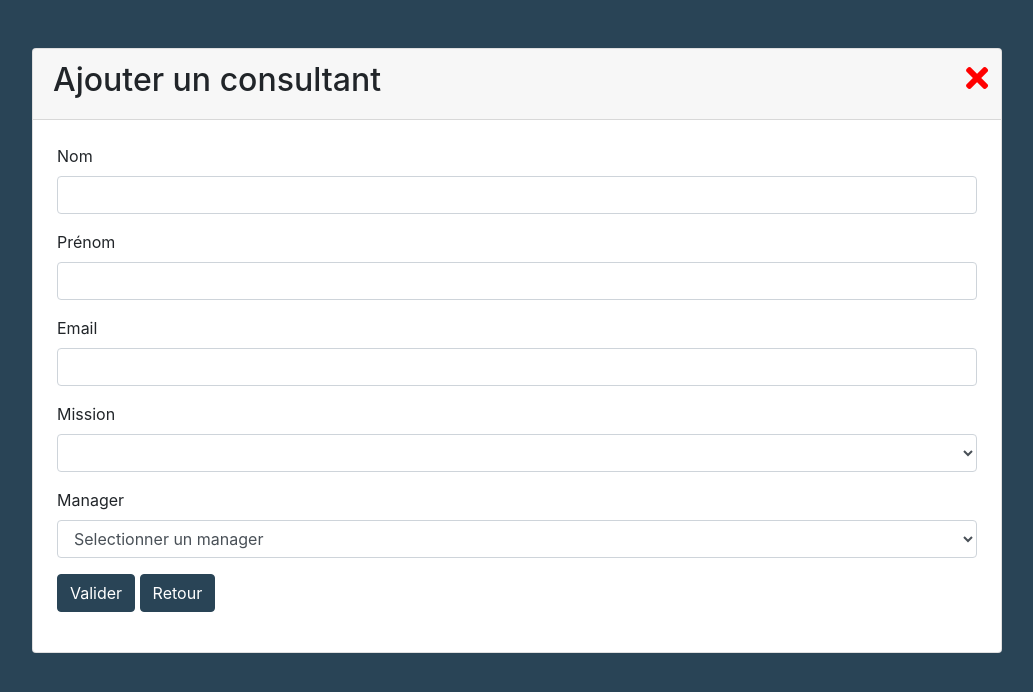
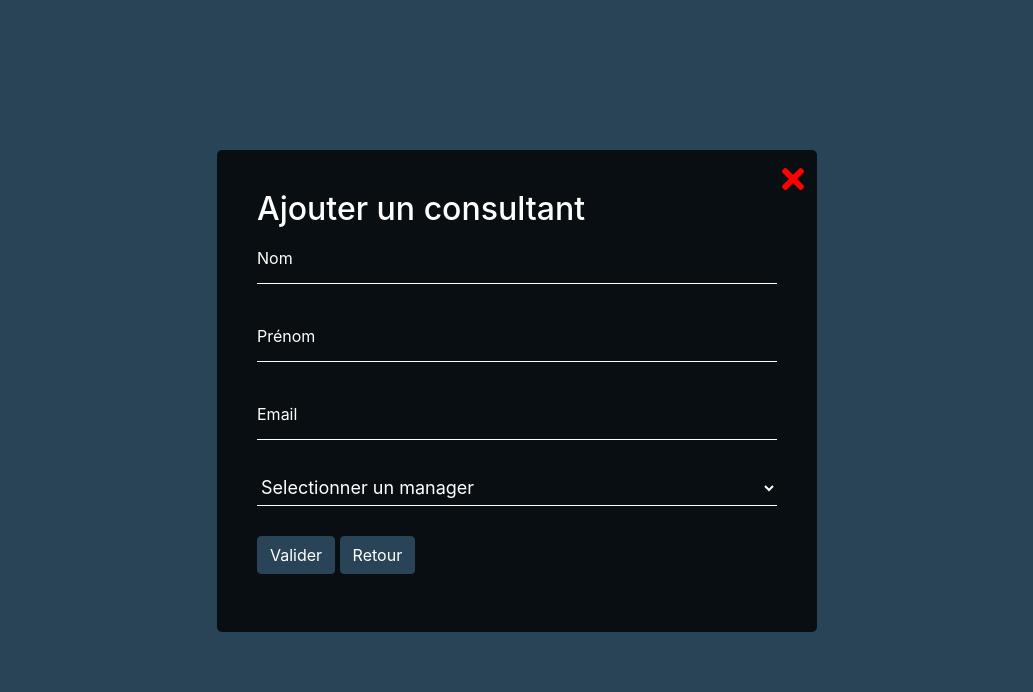
Before and after one commit to Jutmzg/project_happiness, a PHP site: page /consultant/create.php in a window 1280 px wide. Shown: the part 49-741 px from the top of the page, without its empty margins (123-1156 px from the left). Run offline with PHP 8.4, Linux system fonts and the light colour scheme; tables that the repository leaves empty or names only in its code hold one stand-in row (values such as "Sample post"); some libraries are stand-ins or nearby versions.

Commit message:
test design form

```diff
--- a/assets/css/style.css
+++ b/assets/css/style.css
@@ -98,6 +98,70 @@ margin: 11px;
 
 .welcome{
   color:white;
+}
+
+
+
+/***********INPUTS***********/
+
+
+.box {
+  background: rgba(0, 0, 0, 0.8);
+  width: 600px;
+  height: 482px;
+  border-radius: 5px;
+  padding: 40px;
+  position: absolute;
+  left: 50%;
+  top:55%;
+  transform: translate(-50%, -50%);
+  color:#294456;
+}
+.box h2 {
+  color:white;
+}
+
+.input-box {
+  position: relative;
+}
+
+.input-box input {
+  border-style: none;
+  background: transparent;
+  border-bottom: 1px solid white;
+  width: 100%;
+  position: relative;
+  outline: none;
+  padding: 10px 0;
+  color: white;
+  font-size: 18px;
+  margin-bottom: 30px;
+}
+
+.input-box select {
+  border-style: none;
+  background: transparent;
+  border-bottom: 1px solid white;
+  width: 100%;
+  position: relative;
+  outline: none;
+  padding: 6px 0;
+  color: white;
+  font-size: 18px;
+  margin-bottom: 30px;
+}
+
+.input-box label {
+  color: white;
+  position: absolute;
+  padding: 10px 0;
+  top: 0;
+  left: 0;
+  pointer-events: none;
+  transition: 0.5s;
+}
+option{
+  background:red;
 }
 
 /*************AG GRID***********/
--- a/consultant/create.php
+++ b/consultant/create.php
@@ -1,11 +1,6 @@
 <?php
 require '../db/db.php';
 $message = '';
-
-$sql = 'SELECT * FROM mission WHERE state = 0';
-$statement = $connection->query($sql);
-$statement->execute();
-$missions = $statement->fetchAll(PDO::FETCH_OBJ);
 
 $sql = "SELECT id, mail, CONCAT(firstname,' ', lastname) as fullname FROM manager WHERE state = 0";
 $statement = $connection->query($sql);
@@ -15,24 +10,18 @@ if (
   isset($_POST['lastname']) &&
   isset($_POST['firstname']) &&
   isset($_POST['mail']) &&
-  isset($_POST['mission_id']) &&
   isset($_POST['manager_id'])
 ) {
 
   $lastname = $_POST['lastname'];
   $firstname = $_POST['firstname'];
   $mail = $_POST['mail'];
-  if ($_POST['mission_id'] == '') {
-    $mission_id = NULL;
-  } else {
-    $mission_id = $_POST['mission_id'];
-  }
   $manager_id = $_POST['manager_id'];
   $state = 0;
 
-  $sql = 'INSERT INTO consultant(lastname, firstname, mail, mission_id, state, manager_id) VALUES(:lastname, :firstname, :mail, :mission_id, :state, :manager_id)';
+  $sql = 'INSERT INTO consultant(lastname, firstname, mail, state, manager_id) VALUES(:lastname, :firstname, :mail, :state, :manager_id)';
   $statement = $connection->prepare($sql);
-  if ($statement->execute([':lastname' => $lastname, ':firstname' => $firstname, ':mail' => $mail, ':mission_id' => $mission_id, ':state' => $state, ':manager_id' => $manager_id])) {
+  if ($statement->execute([':lastname' => $lastname, ':firstname' => $firstname, ':mail' => $mail, ':state' => $state, ':manager_id' => $manager_id])) {
     $message = 'Consultant ajouté';
   }
 }
@@ -43,44 +32,34 @@ if (
 
 <body>
   <div class="container">
-    <div class="card mt-5">
-      <div class="card-header">
-        <h2>Ajouter un consultant</h2>
-        <a href="/Akkappiness/consultant/show.php"> <i class="fas fa-times fa-2x" id="cross"></i></a>
-      </div>
-
-      <div class="card-body p-4">
         <?php if (!empty($message)) : ?>
           <div class="alert alert-success">
             <?= $message; ?>
           </div>
         <?php endif; ?>
+        <div class="box">
+
         <form method="post">
-          <div class="form-group">
+        <h2>Ajouter un consultant</h2>
+        <a href="/Akkappiness/consultant/show.php"> <i class="fas fa-times fa-2x" id="cross"></i></a>
+
+          <div class="input-box">
             <label for="lastname">Nom</label>
-            <input type="text" name="lastname" id="lastname" class="form-control" maxlength="50" minlength="2" required>
+            <input type="text" name="lastname" id="lastname" class="" maxlength="50" minlength="2" required>
           </div>
-          <div class="form-group">
+
+          <div class="input-box">
             <label for="firstname">Prénom</label>
-            <input type="text" name="firstname" id="firstname" class="form-control" maxlength="50" minlength="2" required>
+            <input type="text" name="firstname" id="firstname" class="" maxlength="50" minlength="2" required>
           </div>
-          <div class="form-group">
+
+          <div class="input-box">
             <label for="mail">Email</label>
-            <input type="email" name="mail" id="mail" class="form-control" maxlength="50" minlength="5" required>
+            <input type="email" name="mail" id="mail" class="" maxlength="50" minlength="5" required>
           </div>
-          <div class="form-group">
-            <label for="mission">Mission</label>
-            <select name="mission_id" class="form-control">
-              <option name="choice" id="choice"></option>
-              <?php foreach ($missions as $mission) {
-                ?>
-                <option value="<?= $mission->id ?>" name="mission" id="mission"><?= utf8_encode($mission->name) ?></option>
-              <?php } ?>
-            </select>
-          </div>
-          <div class="form-group">
-            <label for="manager">Manager</label>
-            <select name="manager_id" class="form-control" required>
+
+          <div class="input-box">
+            <select name="manager_id" class="" required>
               <option name="choice" id="choice" value="">Selectionner un manager</option>
               <?php foreach ($managers as $manager) {
                 ?>
@@ -88,14 +67,15 @@ if (
               <?php } ?>
             </select>
           </div>
+
           <div class="form-group">
+          <div class="input-box">
             <button type="submit" class="btn btn-info">Valider</button>
             <button class="btn btn-info retour"><a href="/Akkappiness/consultant/show.php">Retour</a></button>
           </div>
+          </div>
         </form>
       </div>
-    </div>
-  </div>
 </body>
 <?php require '../layout/footer.php'; ?>
 </html>
```
Also changed, not shown: consultant/edit.php (+1 -18 lines).
